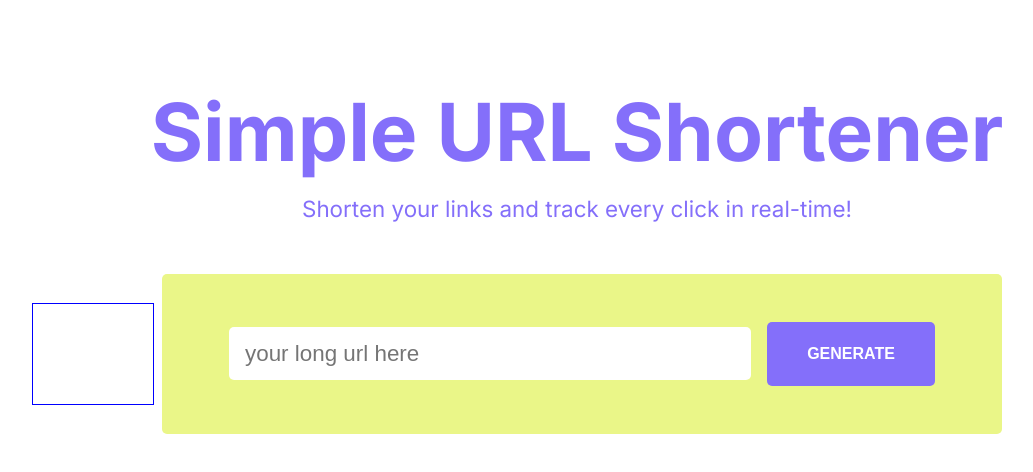
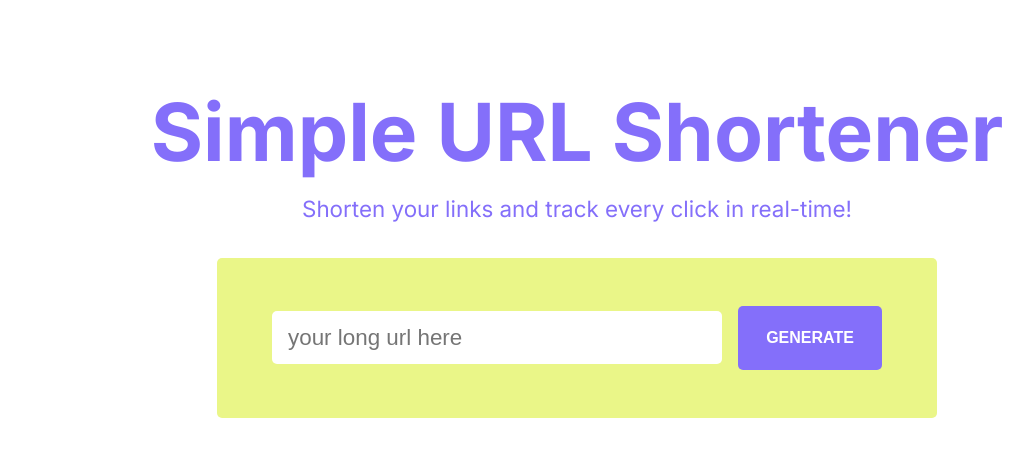
Before and after one commit to vitucordeiro/url-front, a React (Vite) app: page / in a window 1280 px wide. Shown: the top 472 px of the page, without its empty margins (63-1096 px from the left). Built offline with nearby package versions, Linux system fonts and the light colour scheme.

Commit message:
feat: Card css

```diff
--- a/src/Components/Card.css
+++ b/src/Components/Card.css
@@ -2,79 +2,135 @@
   display: flex;
   justify-content: center;
   align-items: center;
+  flex-direction: row;
   width: 100%;
-  margin-top: 3rem;
+  animation-duration: 200ms;
+  margin-top: 1rem;
+}
+
+.card-container {
+  display: flex;
+  justify-content: center;
+  align-items: center;
+  flex-direction: row;
+  width: 100%;
+  animation-duration: 200ms;
+  margin-top: 2rem;
+}
+
+
+.div-description {
+  display: flex;
+  justify-content: center;
+  align-items: center;
+  flex-direction: column;
+  width: 100%;
+  margin-top: 1rem;
+}
+
+
+.arrow-left {
+  cursor: pointer;
+  width: 100px;
+  height: 100px;
+  color: #846ffa;
 }
 
 .card-arrow-home {
-  border: solid 1px blue;
-  width: 10%;
-  height: 100px;
+  width: auto
 }
 
 .card-div-container {
+  display: flex;
+  justify-content: center;
+  align-items: center;
+  border-radius: 5px;
+  background-color: #eaf688;
+  height: 10rem;
+  width: 60%;
+  transition: 200ms;
+}
+
+.card-div-container:hover {
+  border-radius: 10px;
+  background-color: #846ffa;
+  height: 11rem;
+}
+
+.card-div-container-result {
   display: flex;
   flex-direction: row;
   justify-content: center;
   align-items: center;
   border-radius: 5px;
-  background-color: #EAF688;
-  width: 70%;
-  height: 10rem;
-  margin-right: 10%;
-  margin-left: 0.5rem;
-
-  transition-duration: 500ms;
+  background-color: #eaf688;
+  width: 60%;
+  height: 10em;
+  transition: all 200ms;
 }
 
-.card-div-container:hover {
-
+.card-div-container-result:hover {
   border-radius: 10px;
-  background-color: #846FFA;
-  width: 70.1%;
+  background-color: #846ffa;
+  width: 61%;
+  animation-duration: 200ms;
   height: 11rem;
-
-  transition-duration: 500ms;
 }
 
-
-.button {
-  border: none;
-  border-radius: 5px;
-  font-weight: 900;
-  font-size: medium;
-  color: white;
-  background-color: #846FFA;
-  width: 20%;
-  height: 4rem;
-  transition-duration: 200ms;
-}
-
-.button:hover {
-  cursor: pointer;
-  color: #846FFA;
-  background-color: #EAF688;
-  transition-duration: 200ms;
-
-}
-
-.button:active {
-  color: #846FFA;
-  transition-duration: 200ms;
-  background-color: white;
-}
-
-.input-text {
+.result-text {
   display: flex;
   justify-content: center;
   align-items: center;
   height: 3.2rem;
   width: 60%;
-  margin: 0 1rem 0 0;
-  color: #846FFA;
+  margin: 0 1rem;
+  color: #846ffa;
   border-radius: 5px;
   font-size: 1.4rem;
   padding-left: 1rem;
   background-color: white;
   border: none;
+  transition: all 200ms ease-in-out;
 }
+
+.result-text:hover {
+  cursor: pointer;
+  background-color: #846ffa;
+  color: white;
+}
+
+.button {
+  border: none;
+  border-radius: 5px;
+  font-weight: bold;
+  font-size: medium;
+  color: white;
+  background-color: #846ffa;
+  width: 20%;
+  height: 4rem;
+  transition: all 200ms ease-in-out;
+}
+
+.button:hover {
+  cursor: pointer;
+  color: #846ffa;
+  background-color: #eaf688;
+}
+
+.button:active {
+  color: #846ffa;
+  background-color: white;
+}
+
+.input-text {
+  height: 3.2rem;
+  width: 60%;
+  margin-right: 1rem;
+  color: #846ffa;
+  border-radius: 5px;
+  font-size: 1.4rem;
+  padding-left: 1rem;
+  background-color: white;
+  border: none;
+  transition: all 200ms ease-in-out;
+}
```
